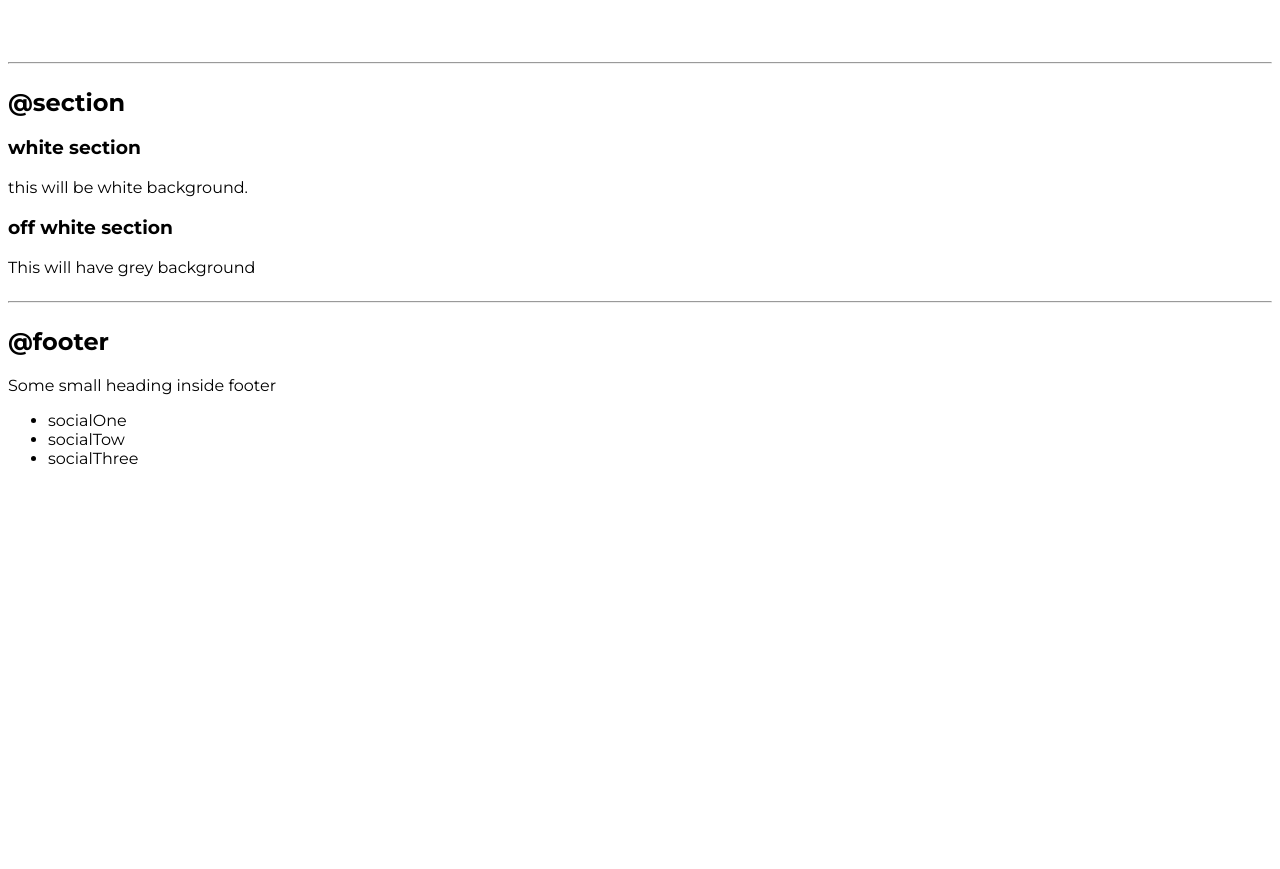
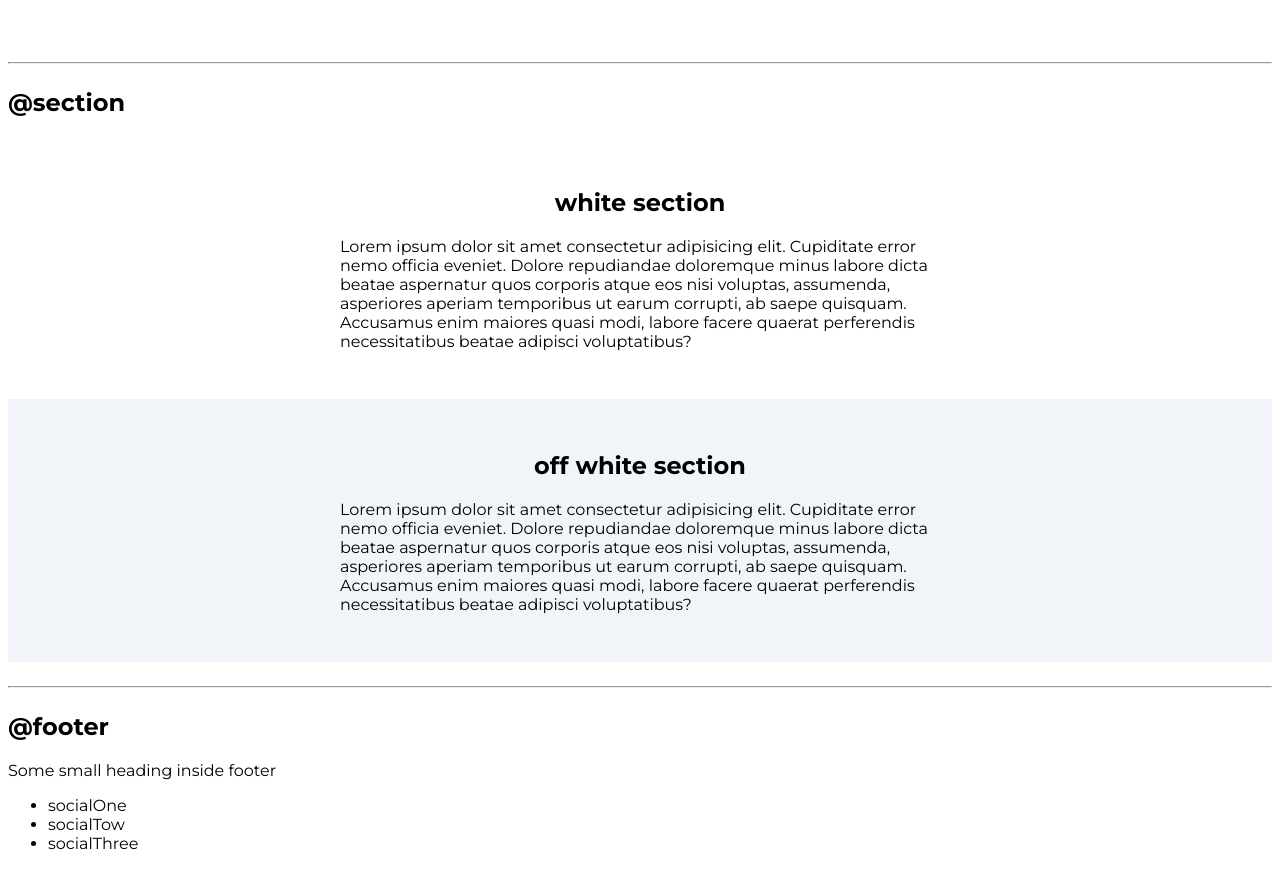
Before and after one commit to Suraj5260/New-Portfolio-Website, a plain HTML site: page index.html in a window 1280 px wide. Shown: the part 1880-2749 px from the top of the page. Before the commit the page ends 2364 px from the top, so only its background shows below. Drawn offline with Linux system fonts and the light colour scheme.

Commit message:
section done

```diff
--- a/index.html
+++ b/index.html
@@ -99,14 +99,19 @@
 
     <h2>@section</h2>
 
-    <section>
-        <h3>white section</h3>
-        <p>this will be white background.</p>
+    <section class="section" >
+        <div class="container container-center">
+            <h1>white section</h1>
+            <p>Lorem ipsum dolor sit amet consectetur adipisicing elit. Cupiditate error nemo officia eveniet. Dolore repudiandae doloremque minus labore dicta beatae aspernatur quos corporis atque eos nisi voluptas, assumenda, asperiores aperiam temporibus ut earum corrupti, ab saepe quisquam. Accusamus enim maiores quasi modi, labore facere quaerat perferendis necessitatibus beatae adipisci voluptatibus?</p>
+        </div>
     </section>
 
-    <section>
-        <h3>off white section</h3>
-        <p>This will have grey background</p>
+    <section class="section ow " >
+        <div class="container container-center">
+            <h1>off white section</h1>
+        <p>Lorem ipsum dolor sit amet consectetur adipisicing elit. Cupiditate error nemo officia eveniet. Dolore repudiandae doloremque minus labore dicta beatae aspernatur quos corporis atque eos nisi voluptas, assumenda, asperiores aperiam temporibus ut earum corrupti, ab saepe quisquam. Accusamus enim maiores quasi modi, labore facere quaerat perferendis necessitatibus beatae adipisci voluptatibus?</p>
+        </div>
+
     </section>
 
     <hr>
--- a/style.css
+++ b/style.css
@@ -3,6 +3,7 @@
 :root {
     --primary-color:#0ea5e9;
     --dark-grey:#4b5563;
+    --off-white:#f1f5f9;
 }
 
 body{
@@ -102,3 +103,17 @@ hr{
 .hero .hero-heading .hero-star{
     color: var(--primary-color)
 }
+
+/* section */
+
+.section{
+    padding: 2rem;
+}
+
+.section h1 {
+    text-align: center;
+}
+
+.ow{
+    background-color: var(--off-white)
+}
```
